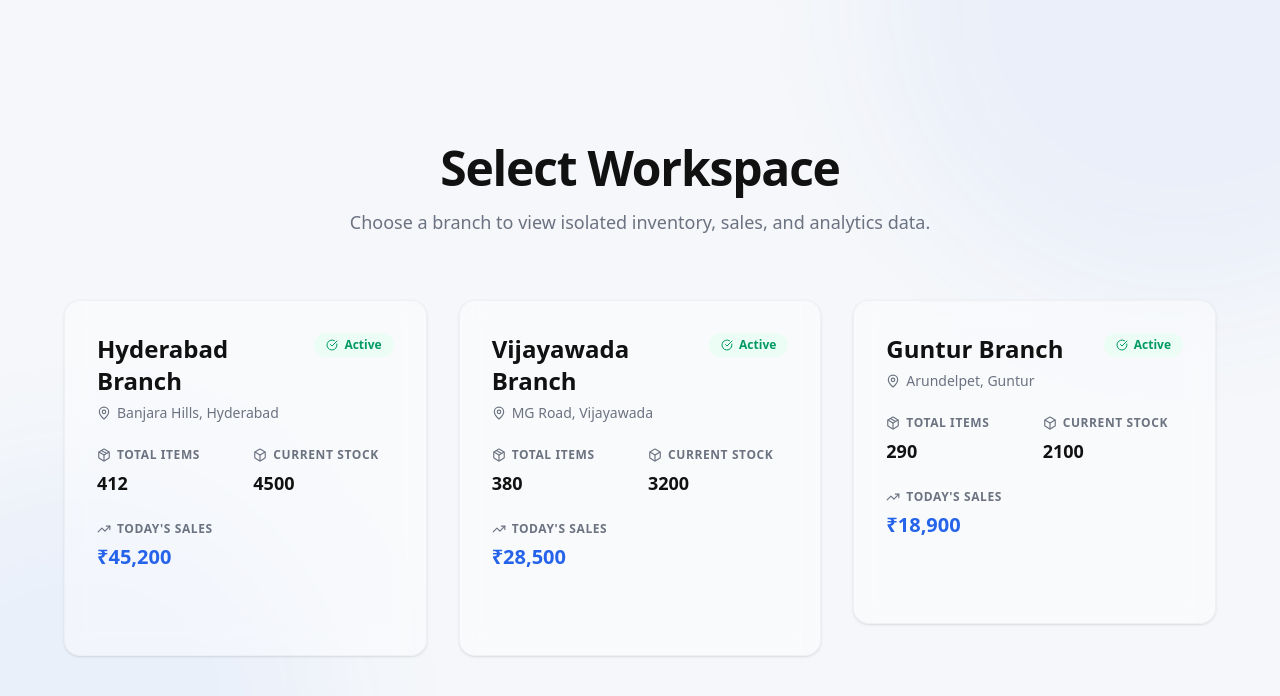
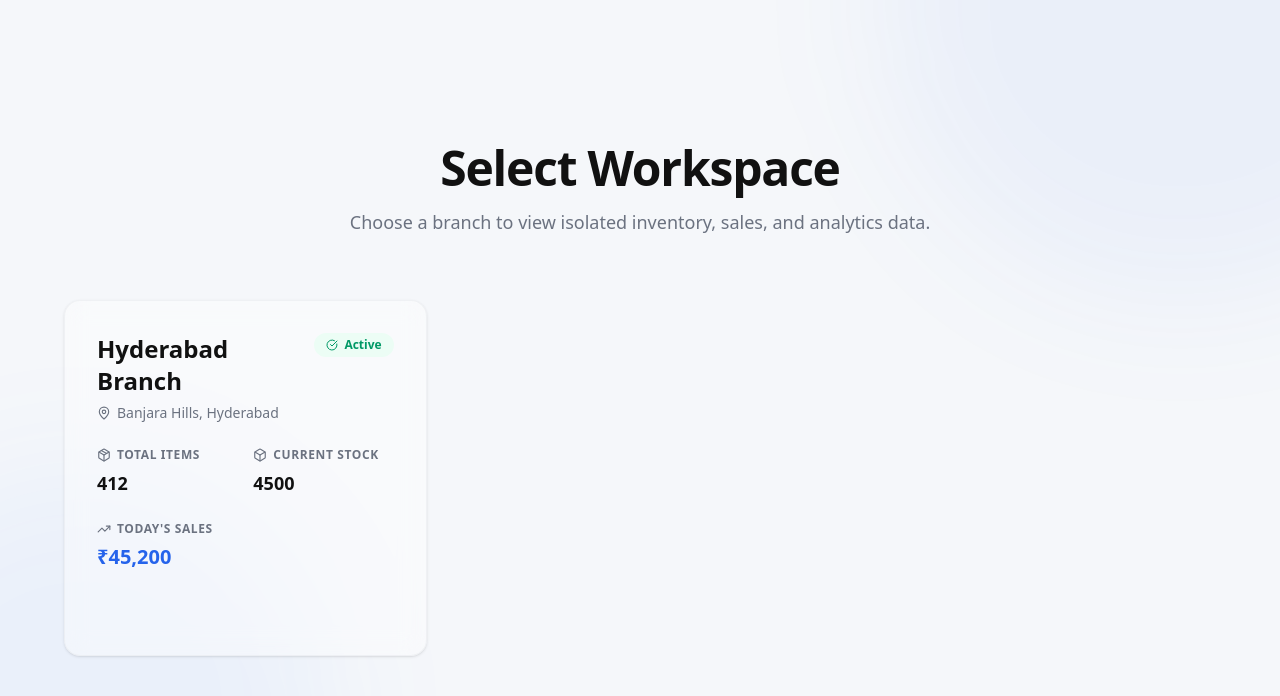
Before and after one commit to vayuharaorigin/sri-vaksha, a Next.js app: page /branches in a window 1280 px wide. Shown: the top 696 px of the page. Built offline with nearby package versions, Linux system fonts and the light colour scheme.

Commit message:
feat: show only Hyderabad branch

```diff
--- a/src/app/branches/page.tsx
+++ b/src/app/branches/page.tsx
@@ -14,24 +14,6 @@ const branches = [
     products: 412,
     stock: 4500,
     sales: "₹45,200",
-    status: "Active"
-  },
-  {
-    id: "Vijayawada",
-    name: "Vijayawada Branch",
-    location: "MG Road, Vijayawada",
-    products: 380,
-    stock: 3200,
-    sales: "₹28,500",
-    status: "Active"
-  },
-  {
-    id: "Guntur",
-    name: "Guntur Branch",
-    location: "Arundelpet, Guntur",
-    products: 290,
-    stock: 2100,
-    sales: "₹18,900",
     status: "Active"
   },
 ];
--- a/src/app/dashboard/layout.tsx
+++ b/src/app/dashboard/layout.tsx
@@ -41,8 +41,6 @@ export default function DashboardLayout({ children }: { children: React.ReactNod
 
   const branches = [
     { id: "Hyderabad", name: "Hyderabad" },
-    { id: "Vijayawada", name: "Vijayawada" },
-    { id: "Guntur", name: "Guntur" }
   ];
 
   return (
```
